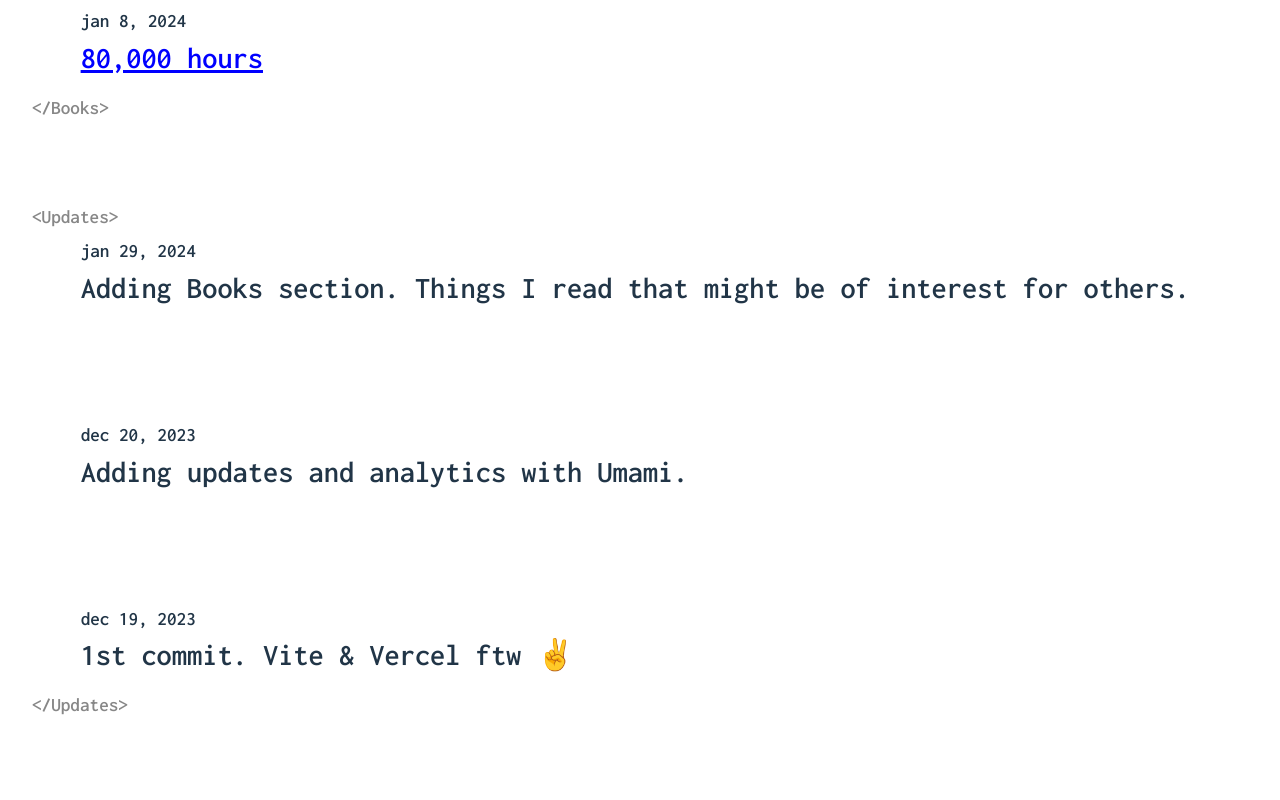
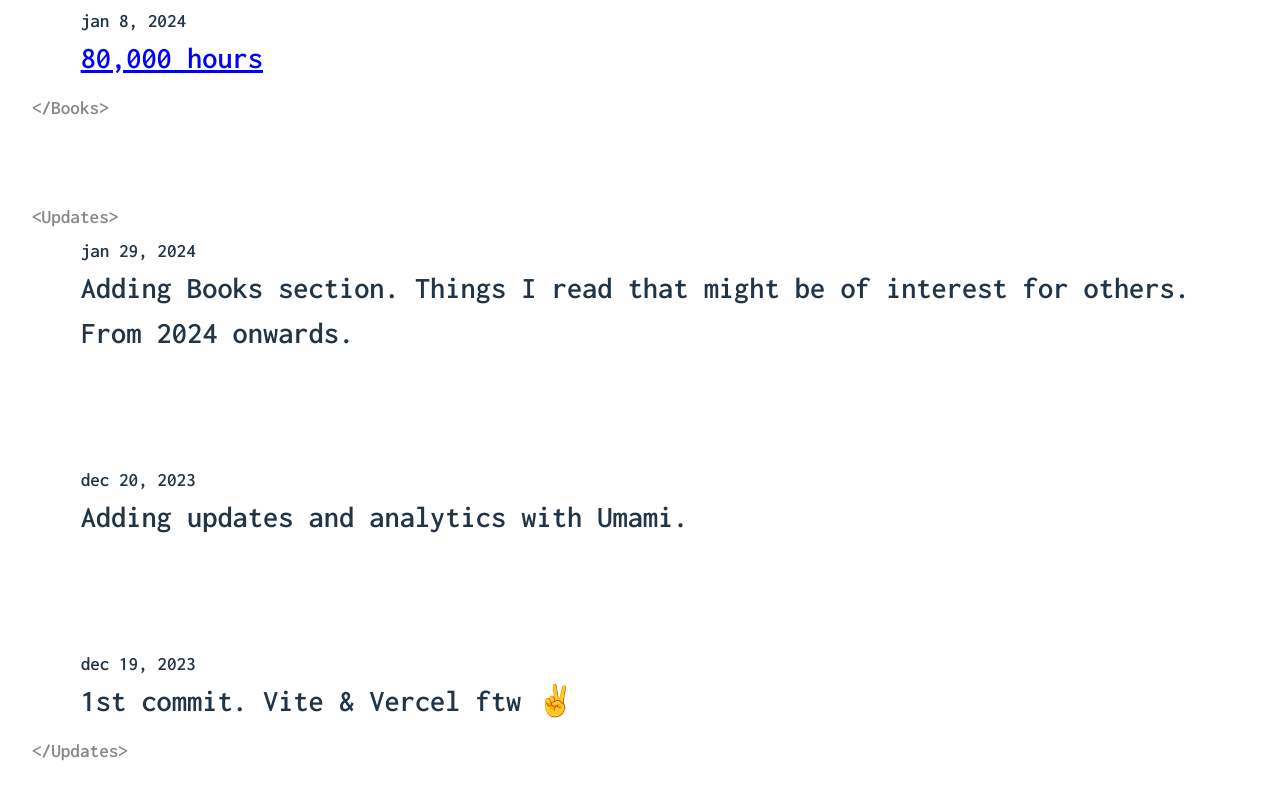
Before and after one commit to kevinch/kevinchevallierme, a React (Vite) app: page / in a window 1280 px wide. Shown: the part 1994-2794 px from the top of the page. Built offline with nearby package versions, Linux system fonts and the light colour scheme.

Commit message:
Adjust books i18n

```diff
--- a/src/components/Updates.jsx
+++ b/src/components/Updates.jsx
@@ -7,7 +7,7 @@ function Updates() {
 
       <div className="updates-list">
       <Update
-          description="Adding Books section. Things I read that might be of interest for others."
+          description="Adding Books section. Things I read that might be of interest for others. From 2024 onwards."
           date="jan 29, 2024"
         />
 
```
